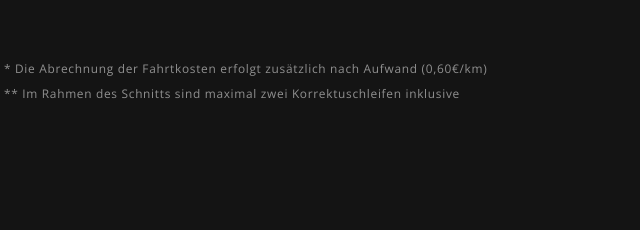
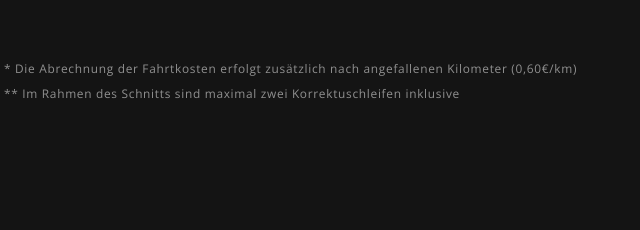
Before and after one commit to irs-sesc1/red.vision, a plain HTML site: page rates.html in a window 1280 px wide. Shown: the part 1137-1367 px from the top of the page, 81-721 px from the left. Drawn offline with nearby package versions, Linux system fonts and the light colour scheme.

Commit message:
rates info

```diff
--- a/rates.html
+++ b/rates.html
@@ -118,7 +118,7 @@
 						</div>
 
 					</div>
-					<p class="small">* Die Abrechnung der Fahrtkosten erfolgt zusätzlich nach Aufwand (0,60€/km)</p>
+					<p class="small">* Die Abrechnung der Fahrtkosten erfolgt zusätzlich nach angefallenen Kilometer (0,60€/km)</p>
 					<p class="small">** Im Rahmen des Schnitts sind maximal zwei Korrektuschleifen inklusive</p>
 				</div>
 			</div>
```
